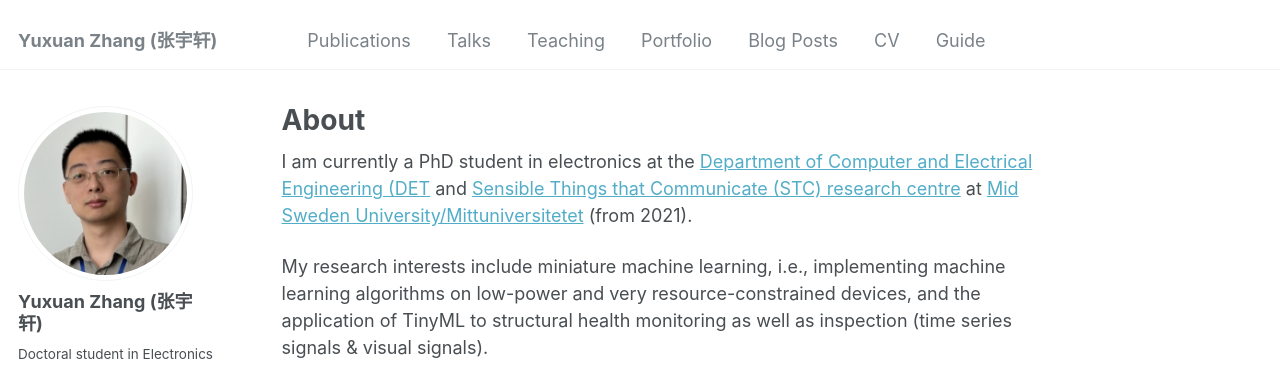
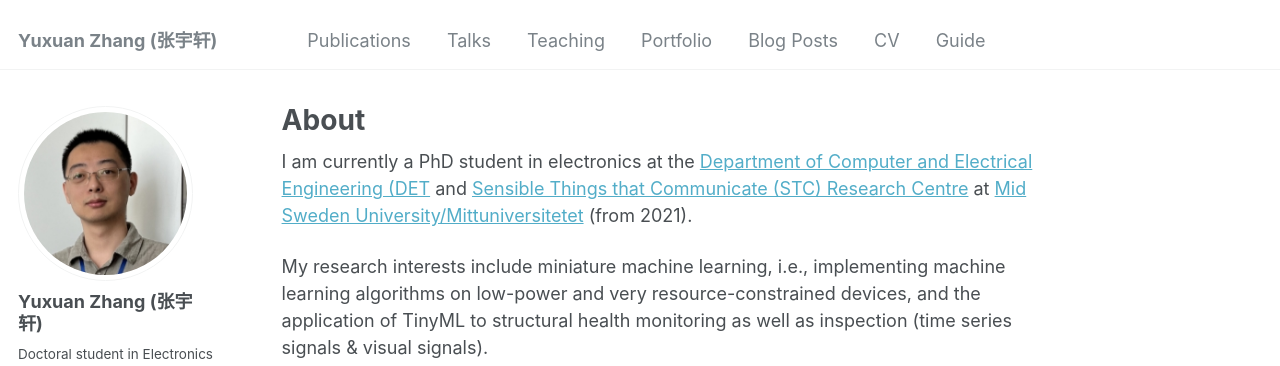
Before and after one commit to YuxuanZhang-96/YuxuanZhang-96.github.io, a Jekyll site: the page built from _pages/about.md, in a window 1280 px wide and 1323 px high. Shown: the top 366 px of the window. Built offline with Jekyll 4.4.1, drawn with Linux system fonts in a browser that asks for light colours; some web fonts are replaced.

```diff
--- a/_pages/about.md
+++ b/_pages/about.md
@@ -7,7 +7,7 @@ redirect_from:
   - /about.html
 ---
 I am currently a PhD student in electronics at the
-[Department of Computer and Electrical Engineering (DET](https://www.miun.se/en/meet-mid-sweden-university/Organisation/departments/det/) and [Sensible Things that Communicate (STC) research centre](https://www.miun.se/en/Research/research-centers/stc/) at [Mid Sweden University/Mittuniversitetet](https://www.miun.se/en/) (from 2021).
+[Department of Computer and Electrical Engineering (DET](https://www.miun.se/en/meet-mid-sweden-university/Organisation/departments/det/) and [Sensible Things that Communicate (STC) Research Centre](https://www.miun.se/en/Research/research-centers/stc/) at [Mid Sweden University/Mittuniversitetet](https://www.miun.se/en/) (from 2021).
 
 My research interests include miniature machine learning, i.e., implementing machine learning algorithms on low-power and very resource-constrained devices, and the application of TinyML to structural health monitoring as well as inspection (time series signals & visual signals).
 
```
